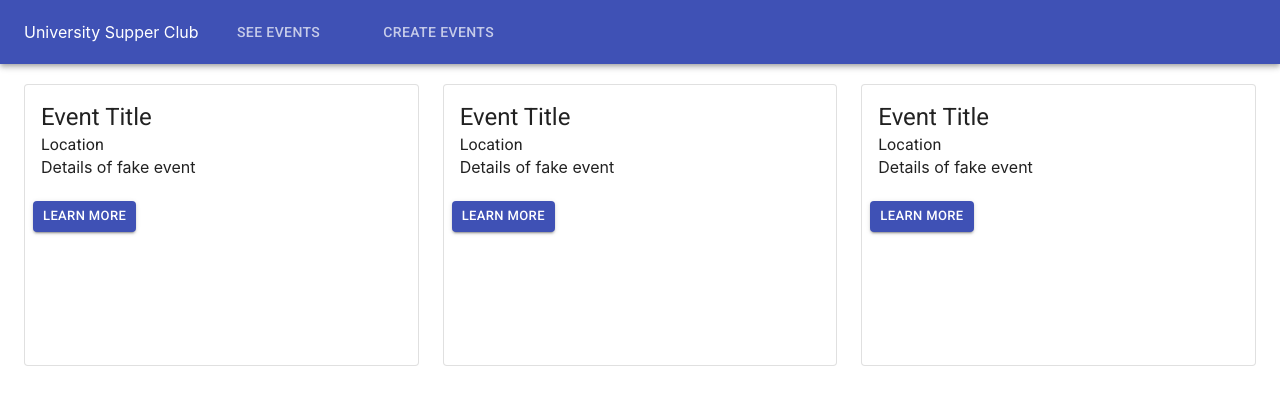
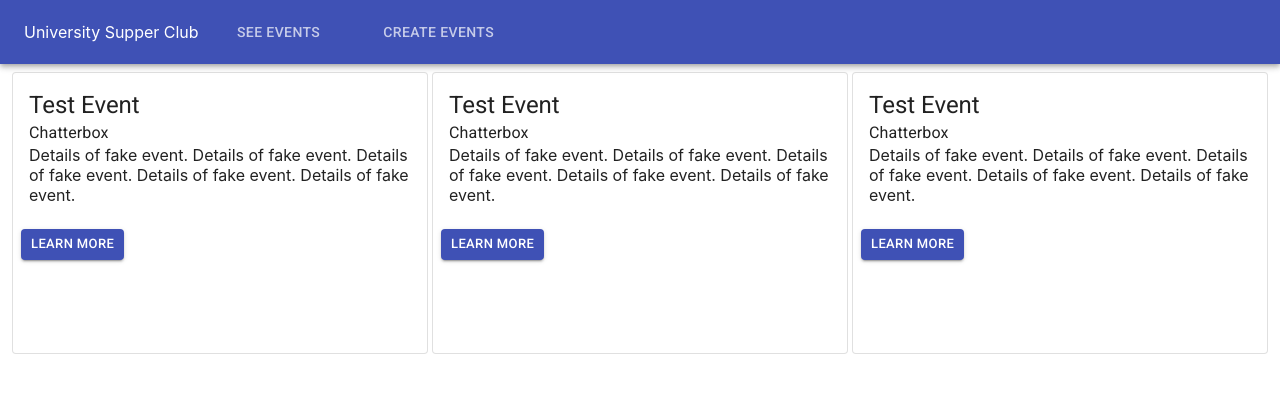
Before and after one commit to Yoshi275/mini-usc-event-manager, a React (Create React App) app: page /events in a window 1280 px wide. Shown: the top 404 px of the page. Built offline with nearby package versions, Linux system fonts and the light colour scheme.

Commit message:
Abstract new event data into EventCards

```diff
--- a/src/components/EventCard.js
+++ b/src/components/EventCard.js
@@ -1,28 +1,32 @@
 import React, { Component } from 'react';
-import { Button, Box, Card, CardContent, Typography, CardActions } from '@material-ui/core'
+import { Button, Box, Card, CardContent, Typography, CardActions } from '@material-ui/core';
 
 class EventCard extends Component {
+    constructor(props) {
+        super(props)
+    }
+
     render() {
         return (
-            <Card className="eventCard" variant="outlined" style={{ height: 280 }}>
+            <Card className="eventCard" variant="outlined" style={{height: 280}}>
                 <CardContent>
                     <Typography className="eventTitle" variant="h5" component="h2">
-                        Event Title
+                        {this.props.eventTitle}
                     </Typography>
                     <Typography className="location" component="h4">
-                        Location
+                        {this.props.location}
                     </Typography>
                     <Typography variant="eventDetails" component="p">
-                        Details of fake event
+                        {this.props.eventDetails}
                     </Typography>
                 </CardContent>
                 <CardActions>
                     <Box alignItems="center" display="flex">
-                        <Button color="primary" variant="contained" size="small">Learn More</Button>
+                    <Button color="primary" variant="contained" size="small">Learn More</Button>
                     </Box>
                 </CardActions>
             </Card>
-        )
+        );
     }
 }
 
--- a/src/views/EventCards.js
+++ b/src/views/EventCards.js
@@ -7,23 +7,41 @@ class EventCards extends Component {
     constructor(props) {
         super(props);
         this.state = {
-            tileData: []
+            tileData: [
+                {
+                    eventTitle: 'Test Event',
+                    eventDetails: 'Details of fake event. Details of fake event. Details of fake event. Details of fake event. Details of fake event.',
+                    location: 'Chatterbox',
+                },
+                {
+                    eventTitle: 'Test Event',
+                    eventDetails: 'Details of fake event. Details of fake event. Details of fake event. Details of fake event. Details of fake event.',
+                    location: 'Chatterbox',
+                },
+                {
+                    eventTitle: 'Test Event',
+                    eventDetails: 'Details of fake event. Details of fake event. Details of fake event. Details of fake event. Details of fake event.',
+                    location: 'Chatterbox',
+                }
+            ]
         }
     }
 
     render() {
         return (
             <Container component="main" maxWidth="lg">
-                <Grid container spacing = {3}>
-                    <Grid item xs={4}>
-                        <EventCard />
-                    </Grid>
-                    <Grid item xs={4}>
-                        <EventCard />
-                    </Grid>
-                    <Grid item xs={4}>
-                        <EventCard />
-                    </Grid>
+                <Grid container spacing={3}>
+                    <GridList cellHeight={300} cols={3}>
+                        {this.state.tileData.map((tile) => (
+                            <GridListTile key={tile.eventTitle} cols={1}>
+                                <EventCard
+                                    eventTitle={tile.eventTitle}
+                                    eventDetails={tile.eventDetails}
+                                    location={tile.location}
+                                />
+                            </GridListTile>
+                        ))}
+                    </GridList>
                 </Grid>
             </Container>
         );
```
